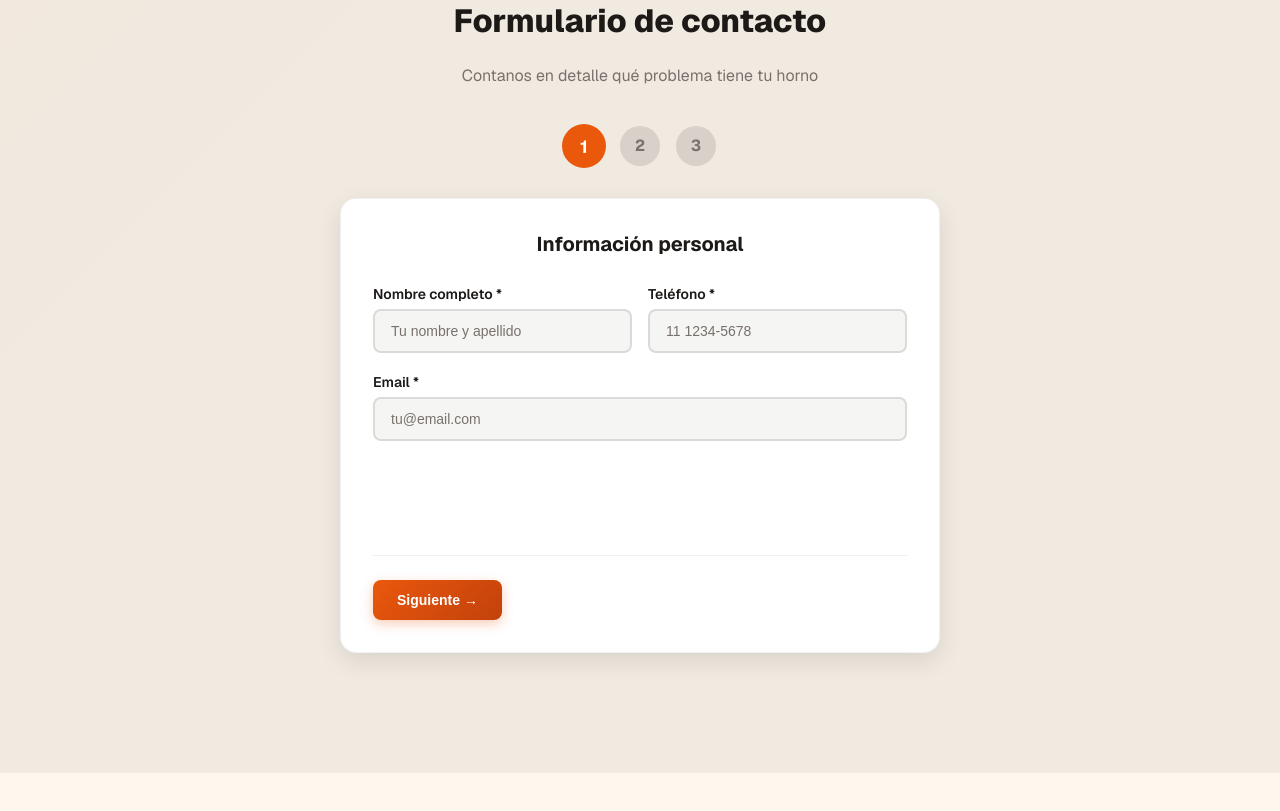
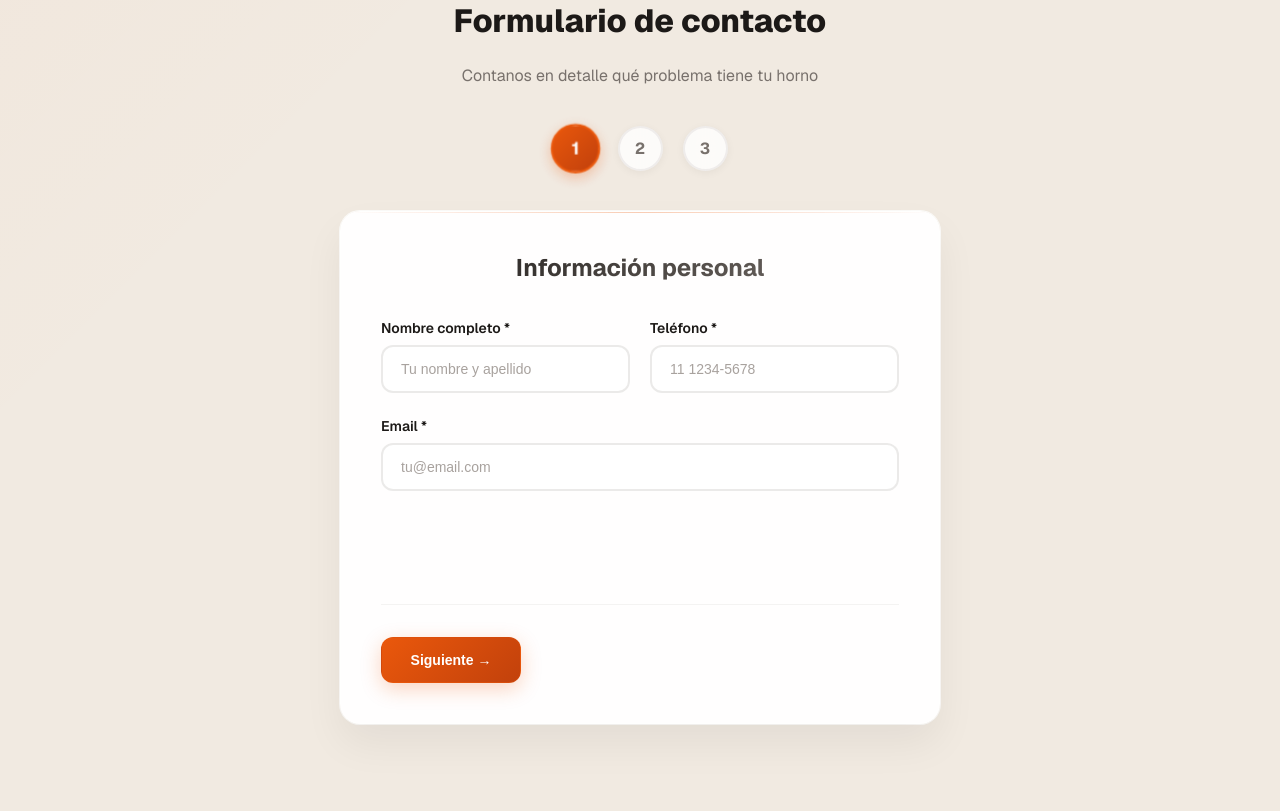
Before and after one commit to cero-vivo/AEG-hornos-service, a Next.js app: page / in a window 1280 px wide. Shown: the part 3860-4671 px from the top of the page. Before the commit the page ends 4633 px from the top, so only its background shows below. Built offline with nearby package versions, Linux system fonts and the light colour scheme.

Commit message:
save form

```diff
--- a/src/components/ContactForm.module.css
+++ b/src/components/ContactForm.module.css
@@ -8,57 +8,82 @@
 .progressBar {
   display: flex;
   justify-content: center;
-  gap: 16px;
-  margin-bottom: 32px;
+  gap: 20px;
+  margin-bottom: 40px;
+  padding: 0 20px;
 }
 
 .progressStep {
-  width: 40px;
-  height: 40px;
+  width: 45px;
+  height: 45px;
   border-radius: 50%;
-  background: rgba(120, 113, 108, 0.2);
+  background: rgba(255, 255, 255, 0.8);
   color: #78716c;
   display: flex;
   align-items: center;
   justify-content: center;
   font-weight: 700;
   transition: all 0.3s ease;
+  border: 2px solid rgba(120, 113, 108, 0.1);
+  backdrop-filter: blur(10px);
+  box-shadow: 0 2px 8px rgba(0, 0, 0, 0.05);
 }
 
 .progressStep.active {
-  background: var(--accent);
+  background: linear-gradient(135deg, var(--accent) 0%, var(--accent-dark) 100%);
   color: #fff;
   transform: scale(1.1);
+  border-color: var(--accent);
+  box-shadow: 0 4px 12px rgba(234, 88, 12, 0.3);
 }
 
 /* Form */
 .form {
-  background: var(--surface);
-  border-radius: 16px;
-  padding: 32px;
-  box-shadow: 0 8px 24px rgba(0, 0, 0, 0.1);
-  border: 1px solid rgba(120, 113, 108, 0.1);
+  background: rgba(255, 255, 255, 0.95);
+  backdrop-filter: blur(20px);
+  border-radius: 20px;
+  padding: 40px;
+  box-shadow:
+    0 20px 40px rgba(0, 0, 0, 0.06),
+    0 0 0 1px rgba(255, 255, 255, 0.8);
+  border: 1px solid rgba(255, 255, 255, 0.2);
+  position: relative;
+  overflow: hidden;
+}
+
+.form::before {
+  content: '';
+  position: absolute;
+  top: 0;
+  left: 0;
+  right: 0;
+  height: 1px;
+  background: linear-gradient(90deg, transparent, rgba(234, 88, 12, 0.3), transparent);
 }
 
 .step {
   display: flex;
   flex-direction: column;
-  gap: 20px;
-  min-height: 300px;
+  gap: 24px;
+  min-height: 320px;
 }
 
 .step h3 {
-  font-size: 20px;
+  font-size: 24px;
   font-weight: 700;
   color: var(--foreground);
-  margin-bottom: 8px;
+  margin-bottom: 12px;
   text-align: center;
+  background: linear-gradient(135deg, var(--foreground) 0%, #78716c 100%);
+  -webkit-background-clip: text;
+  -webkit-text-fill-color: transparent;
+  background-clip: text;
 }
 
 .row {
   display: grid;
   grid-template-columns: 1fr 1fr;
-  gap: 16px;
+  gap: 20px;
 }
 
 .form label {
@@ -66,48 +91,54 @@
   flex-direction: column;
   font-size: 14px;
   font-weight: 600;
-  gap: 6px;
+  gap: 8px;
   color: var(--foreground);
 }
 
 .form input,
 .form textarea,
 .form select {
-  padding: 12px 16px;
-  border: 2px solid rgba(120, 113, 108, 0.2);
-  border-radius: 8px;
+  padding: 14px 18px;
+  border: 2px solid rgba(120, 113, 108, 0.15);
+  border-radius: 12px;
   font-size: 14px;
-  background: var(--surface-light);
+  background: rgba(255, 255, 255, 0.8);
   color: var(--foreground);
-  transition: border-color 0.2s, box-shadow 0.2s;
+  transition: all 0.3s ease;
+  backdrop-filter: blur(10px);
 }
 
 .form input:focus,
 .form textarea:focus,
 .form select:focus {
   border-color: var(--accent);
-  box-shadow: 0 0 0 3px rgba(234, 88, 12, 0.1);
+  box-shadow:
+    0 0 0 4px rgba(234, 88, 12, 0.1),
+    0 4px 12px rgba(0, 0, 0, 0.05);
   outline: none;
+  background: rgba(255, 255, 255, 0.95);
+  transform: translateY(-1px);
 }
 
 .form input::placeholder,
 .form textarea::placeholder {
-  color: #78716c;
+  color: #a8a29e;
 }
 
 /* Selected Services */
 .selectedServices {
-  background: rgba(234, 88, 12, 0.05);
+  background: rgba(234, 88, 12, 0.08);
   border: 1px solid rgba(234, 88, 12, 0.2);
-  border-radius: 8px;
-  padding: 16px;
+  border-radius: 12px;
+  padding: 20px;
+  backdrop-filter: blur(10px);
 }
 
 .selectedServices h4 {
-  margin: 0 0 8px 0;
+  margin: 0 0 12px 0;
   color: var(--accent);
-  font-size: 14px;
-  font-weight: 600;
+  font-size: 15px;
+  font-weight: 700;
 }
 
 .selectedServices ul {
@@ -116,79 +147,87 @@
   margin: 0;
   display: flex;
   flex-direction: column;
-  gap: 4px;
+  gap: 6px;
 }
 
 .selectedServices li {
   font-size: 13px;
   color: var(--accent-dark);
-  padding: 4px 8px;
-  background: rgba(234, 88, 12, 0.1);
-  border-radius: 4px;
+  padding: 6px 12px;
+  background: rgba(234, 88, 12, 0.12);
+  border-radius: 8px;
+  border: 1px solid rgba(234, 88, 12, 0.15);
 }
 
 /* Photo Section */
 .photoSection {
-  background: rgba(120, 113, 108, 0.05);
-  border: 1px solid rgba(120, 113, 108, 0.1);
-  border-radius: 8px;
-  padding: 16px;
+  background: rgba(120, 113, 108, 0.06);
+  border: 1px solid rgba(120, 113, 108, 0.12);
+  border-radius: 16px;
+  padding: 24px;
+  backdrop-filter: blur(10px);
 }
 
 .fileInput {
-  background: var(--surface-light);
-  border: 2px dashed rgba(120, 113, 108, 0.3);
-  border-radius: 8px;
-  padding: 12px;
+  background: rgba(255, 255, 255, 0.9);
+  border: 2px dashed rgba(120, 113, 108, 0.25);
+  border-radius: 12px;
+  padding: 16px;
   cursor: pointer;
-  transition: border-color 0.2s, background-color 0.2s;
+  transition: all 0.3s ease;
+  backdrop-filter: blur(10px);
 }
 
 .fileInput:hover {
   border-color: var(--accent);
-  background: rgba(234, 88, 12, 0.05);
+  background: rgba(234, 88, 12, 0.08);
+  transform: translateY(-1px);
+  box-shadow: 0 4px 12px rgba(0, 0, 0, 0.05);
 }
 
 .photoPreview {
   display: grid;
   grid-template-columns: repeat(auto-fill, minmax(200px, 1fr));
-  gap: 12px;
-  margin-top: 12px;
+  gap: 16px;
+  margin-top: 16px;
 }
 
 .photoItem {
   display: flex;
   align-items: center;
-  background: var(--surface-light);
-  border: 1px solid rgba(120, 113, 108, 0.2);
-  border-radius: 8px;
-  padding: 8px;
+  background: rgba(255, 255, 255, 0.9);
+  border: 1px solid rgba(120, 113, 108, 0.15);
+  border-radius: 12px;
+  padding: 12px;
   gap: 12px;
-  transition: all 0.2s ease;
+  transition: all 0.3s ease;
+  backdrop-filter: blur(10px);
 }
 
 .photoItem:hover {
   border-color: var(--accent);
-  box-shadow: 0 2px 8px rgba(0, 0, 0, 0.1);
+  box-shadow: 0 6px 20px rgba(0, 0, 0, 0.08);
+  transform: translateY(-2px);
 }
 
 .photoThumbnail {
   flex-shrink: 0;
   width: 50px;
   height: 50px;
-  border-radius: 6px;
+  border-radius: 8px;
   overflow: hidden;
   background: rgba(120, 113, 108, 0.1);
   display: flex;
   align-items: center;
   justify-content: center;
+  border: 1px solid rgba(120, 113, 108, 0.1);
 }
 
 .thumbnailImage {
   width: 100%;
   height: 100%;
   object-fit: cover;
-  transition: transform 0.2s ease;
+  transition: transform 0.3s ease;
 }
 
 .photoItem:hover .thumbnailImage {
@@ -199,14 +238,14 @@
   flex: 1;
   display: flex;
   flex-direction: column;
-  gap: 2px;
+  gap: 4px;
   min-width: 0;
 }
 
 .photoName {
   color: var(--foreground);
   font-size: 13px;
-  font-weight: 500;
+  font-weight: 600;
   overflow: hidden;
   text-overflow: ellipsis;
   white-space: nowrap;
@@ -215,191 +254,318 @@
 .photoSize {
   color: #78716c;
   font-size: 11px;
-  font-weight: 400;
+  font-weight: 500;
 }
 
 .removePhoto {
-  background: rgba(239, 68, 68, 0.1);
-  border: 1px solid rgba(239, 68, 68, 0.3);
+  background: rgba(239, 68, 68, 0.12);
+  border: 1px solid rgba(239, 68, 68, 0.25);
   color: #ef4444;
   border-radius: 50%;
-  width: 28px;
-  height: 28px;
+  width: 32px;
+  height: 32px;
   display: flex;
   align-items: center;
   justify-content: center;
   cursor: pointer;
   font-size: 16px;
   font-weight: 700;
-  transition: all 0.2s ease;
+  transition: all 0.3s ease;
   flex-shrink: 0;
 }
 
 .removePhoto:hover {
   background: rgba(239, 68, 68, 0.2);
-  border-color: rgba(239, 68, 68, 0.5);
+  border-color: rgba(239, 68, 68, 0.4);
   transform: scale(1.1);
+  box-shadow: 0 2px 8px rgba(239, 68, 68, 0.2);
 }
 
 /* Navigation */
 .navigation {
   display: flex;
   justify-content: space-between;
-  gap: 16px;
-  margin-top: 24px;
-  padding-top: 24px;
-  border-top: 1px solid rgba(120, 113, 108, 0.1);
+  gap: 20px;
+  margin-top: 32px;
+  padding-top: 32px;
+  border-top: 1px solid rgba(120, 113, 108, 0.08);
 }
 
 .btnSecondary,
 .btnPrimary,
 .btnSubmit {
-  padding: 12px 24px;
-  border-radius: 8px;
-  font-weight: 600;
+  padding: 14px 28px;
+  border-radius: 12px;
+  font-weight: 700;
   font-size: 14px;
   cursor: pointer;
-  transition: all 0.2s ease;
+  transition: all 0.3s ease;
   border: none;
-  min-width: 120px;
+  min-width: 140px;
+  position: relative;
+  overflow: hidden;
 }
 
 .btnSecondary {
-  background: transparent;
-  border: 2px solid rgba(120, 113, 108, 0.3);
+  background: rgba(255, 255, 255, 0.8);
+  border: 2px solid rgba(120, 113, 108, 0.2);
   color: #78716c;
+  backdrop-filter: blur(10px);
 }
 
 .btnSecondary:hover {
-  background: rgba(120, 113, 108, 0.1);
-  border-color: rgba(120, 113, 108, 0.5);
+  background: rgba(255, 255, 255, 0.95);
+  border-color: rgba(120, 113, 108, 0.4);
+  transform: translateY(-2px);
+  box-shadow: 0 6px 20px rgba(0, 0, 0, 0.08);
 }
 
 .btnPrimary,
 .btnSubmit {
   background: linear-gradient(135deg, var(--accent) 0%, var(--accent-dark) 100%);
   color: #fff;
-  box-shadow: 0 4px 12px rgba(234, 88, 12, 0.3);
+  box-shadow: 0 6px 20px rgba(234, 88, 12, 0.25);
+  border: 1px solid rgba(234, 88, 12, 0.3);
 }
 
 .btnPrimary:hover,
 .btnSubmit:hover {
-  transform: translateY(-1px);
-  box-shadow: 0 6px 16px rgba(234, 88, 12, 0.4);
+  transform: translateY(-2px);
+  box-shadow: 0 8px 25px rgba(234, 88, 12, 0.35);
 }
 
 .btnSubmit {
   background: linear-gradient(135deg, var(--accent-secondary) 0%, var(--accent) 100%);
+  position: relative;
+}
+
+.btnSubmit::before {
+  content: '';
+  position: absolute;
+  top: 0;
+  left: -100%;
+  width: 100%;
+  height: 100%;
+  background: linear-gradient(90deg, transparent, rgba(255, 255, 255, 0.2), transparent);
+  transition: left 0.5s;
+}
+
+.btnSubmit:hover::before {
+  left: 100%;
 }
 
 /* Success State */
 .success {
   text-align: center;
-  background: var(--surface);
-  border-radius: 16px;
-  padding: 40px 32px;
-  box-shadow: 0 8px 24px rgba(0, 0, 0, 0.1);
+  background: rgba(255, 255, 255, 0.95);
+  backdrop-filter: blur(20px);
+  border-radius: 20px;
+  padding: 50px 40px;
+  box-shadow:
+    0 20px 40px rgba(0, 0, 0, 0.06),
+    0 0 0 1px rgba(255, 255, 255, 0.8);
+  border: 1px solid rgba(255, 255, 255, 0.2);
+  position: relative;
+  overflow: hidden;
+}
+
+.success::before {
+  content: '';
+  position: absolute;
+  top: 0;
+  left: 0;
+  right: 0;
+  height: 1px;
+  background: linear-gradient(90deg, transparent, rgba(234, 88, 12, 0.3), transparent);
 }
 
 .successIcon {
   width: 80px;
   height: 80px;
-  border-radius: 50%;
-  background: linear-gradient(135deg, #22c55e 0%, #16a34a 100%);
+  border-radius: 16px;
+  background: linear-gradient(135deg, var(--accent) 0%, var(--accent-dark) 100%);
   color: #fff;
   display: flex;
   align-items: center;
   justify-content: center;
-  font-size: 40px;
+  font-size: 32px;
   font-weight: 700;
-  margin: 0 auto 24px;
-  animation: successPulse 0.6s ease-out;
+  margin: 0 auto 30px;
+  animation: successFadeIn 0.6s ease-out;
+  box-shadow: 0 8px 24px rgba(234, 88, 12, 0.2);
+  border: 1px solid rgba(234, 88, 12, 0.3);
 }
 
-@keyframes successPulse {
-  0% { transform: scale(0.8); opacity: 0; }
-  50% { transform: scale(1.1); }
-  100% { transform: scale(1); opacity: 1; }
+@keyframes successFadeIn {
+  0% {
+    transform: translateY(10px);
+    opacity: 0;
+  }
+  100% {
+    transform: translateY(0);
+    opacity: 1;
+  }
 }
 
 .success h3 {
-  font-size: 24px;
+  font-size: 26px;
   font-weight: 700;
   color: var(--foreground);
   margin: 0 0 16px 0;
+  letter-spacing: -0.025em;
 }
 
 .success p {
   font-size: 16px;
   color: #78716c;
-  margin: 0 0 24px 0;
-  line-height: 1.5;
+  margin: 0 0 30px 0;
+  line-height: 1.6;
+  font-weight: 500;
+  max-width: 400px;
+  margin-left: auto;
+  margin-right: auto;
+  margin-bottom: 30px;
 }
 
 .successDetails {
-  background: rgba(34, 197, 94, 0.1);
-  border: 1px solid rgba(34, 197, 94, 0.2);
-  border-radius: 8px;
-  padding: 16px;
+  background: rgba(120, 113, 108, 0.06);
+  border: 1px solid rgba(120, 113, 108, 0.15);
+  border-radius: 16px;
+  padding: 24px;
   display: flex;
   flex-direction: column;
-  gap: 8px;
+  gap: 12px;
+  backdrop-filter: blur(10px);
+  text-align: left;
 }
 
 .successDetails p {
   margin: 0;
   font-size: 14px;
   color: var(--foreground);
+  font-weight: 600;
+  display: flex;
+  justify-content: space-between;
+  align-items: center;
+  padding: 8px 0;
+  border-bottom: 1px solid rgba(120, 113, 108, 0.08);
+}
+
+.successDetails p:last-child {
+  border-bottom: none;
+}
+
+.successDetails strong {
+  color: var(--accent);
+  font-weight: 700;
 }
 
 /* Responsive */
 @media (max-width: 768px) {
   .form {
-    padding: 24px 20px;
+    padding: 30px 24px;
+    border-radius: 16px;
+  }
+
+  .success {
+    padding: 40px 24px;
+    border-radius: 16px;
+  }
+
+  .step h3 {
+    font-size: 20px;
+    margin-bottom: 16px;
   }
 
   .row {
     grid-template-columns: 1fr;
+    gap: 16px;
   }
 
   .progressBar {
-    gap: 12px;
+    gap: 16px;
+    margin-bottom: 30px;
   }
 
   .progressStep {
-    width: 35px;
-    height: 35px;
+    width: 40px;
+    height: 40px;
     font-size: 14px;
   }
 
   .navigation {
     flex-direction: column;
+    gap: 16px;
+    margin-top: 28px;
+    padding-top: 28px;
   }
 
   .btnSecondary,
   .btnPrimary,
   .btnSubmit {
     width: 100%;
+    min-width: unset;
+    padding: 16px 24px;
+  }
+
+  .photoSection {
+    padding: 20px;
+    border-radius: 12px;
   }
 
   .photoPreview {
     grid-template-columns: 1fr;
-    gap: 8px;
+    gap: 12px;
   }
 
   .photoItem {
-    padding: 8px;
-    gap: 8px;
+    padding: 12px;
+    gap: 12px;
+    border-radius: 10px;
   }
 
   .photoThumbnail {
-    width: 40px;
-    height: 40px;
+    width: 45px;
+    height: 45px;
   }
 
   .removePhoto {
-    width: 24px;
-    height: 24px;
+    width: 28px;
+    height: 28px;
     font-size: 14px;
   }
+
+  .selectedServices {
+    padding: 16px;
+    border-radius: 10px;
+  }
+
+  .successIcon {
+    width: 75px;
+    height: 75px;
+    font-size: 28px;
+    margin-bottom: 24px;
+    border-radius: 14px;
+  }
+
+  .success h3 {
+    font-size: 22px;
+    margin-bottom: 14px;
+  }
+
+  .success p {
+    font-size: 15px;
+    margin-bottom: 24px;
+  }
+
+  .successDetails {
+    padding: 20px;
+    border-radius: 12px;
+    gap: 10px;
+  }
+
+  .successDetails p {
+    font-size: 13px;
+    padding: 6px 0;
+  }
 }
```
Also changed, not shown: src/components/ContactForm.tsx (+0 -24 lines).
